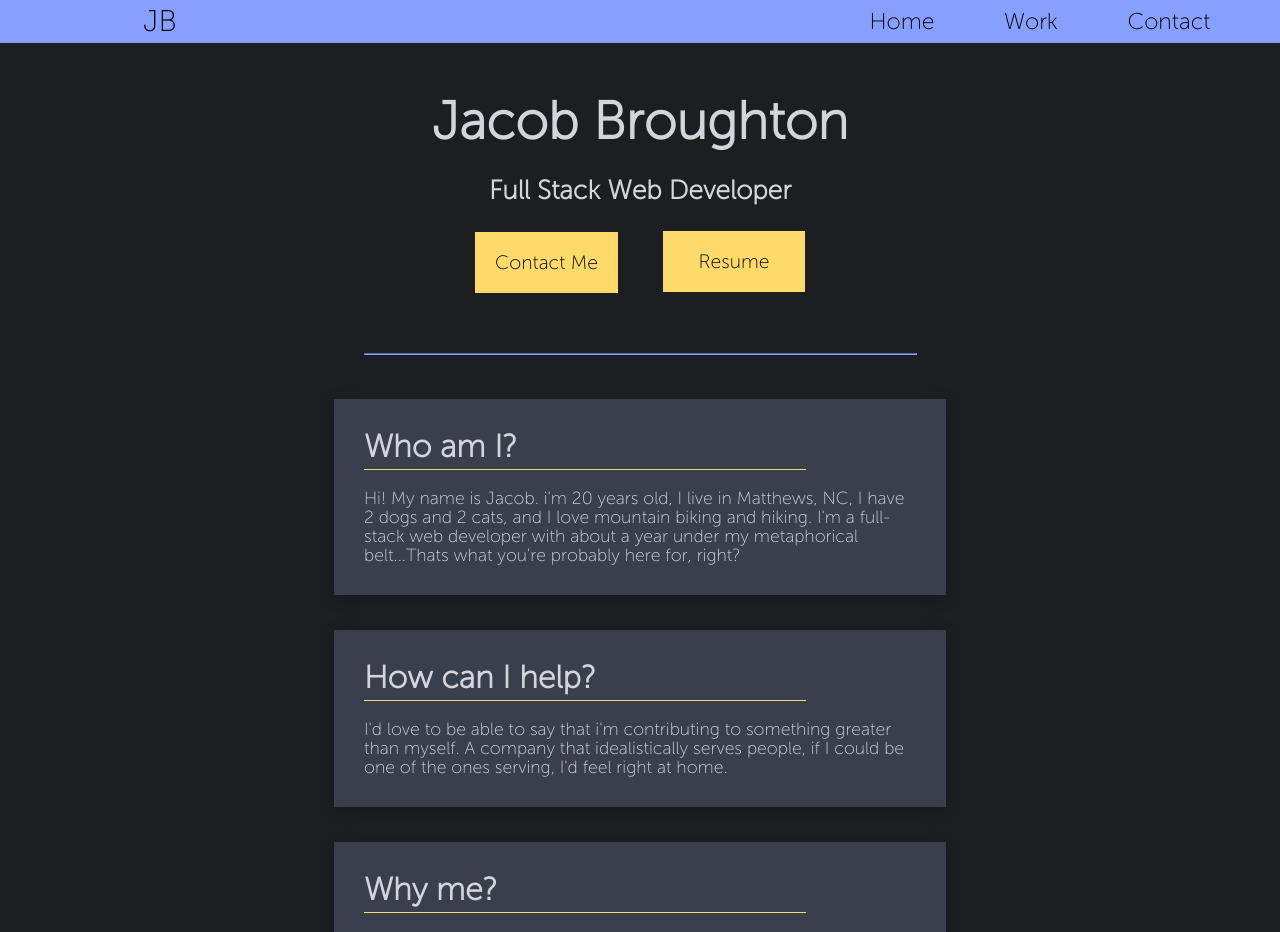
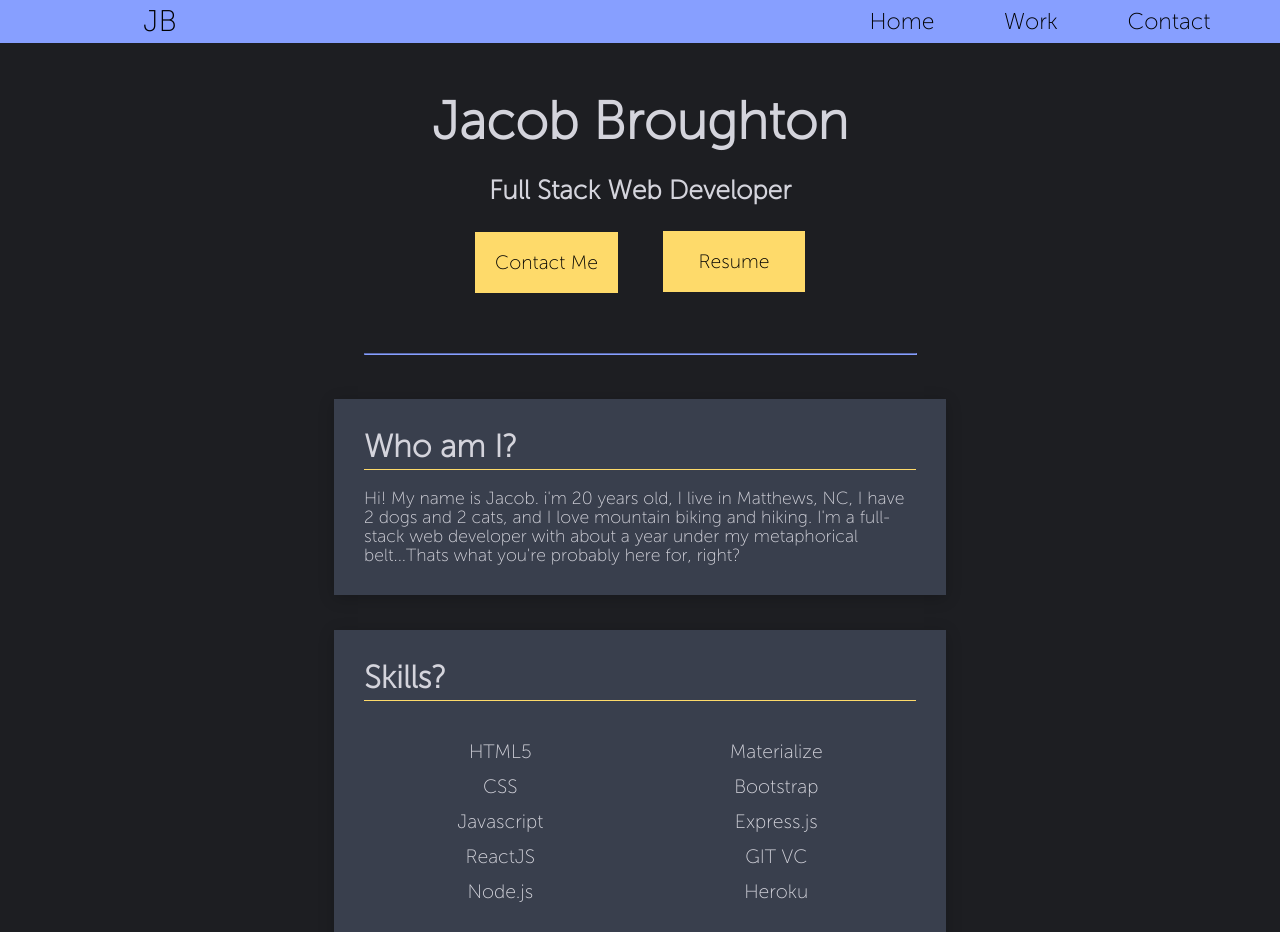
Before and after one commit to jacobbroughton/Portfolio-Heroku, a React (Create React App) app in the folder client/: page / in a window 1280 px wide. Shown: the top 932 px of the page. Built offline with nearby package versions, Linux system fonts and the light colour scheme; a web font is replaced by a local one.

Commit message:
added skills list to front page

```diff
--- a/client/src/components/Home/Home.css
+++ b/client/src/components/Home/Home.css
@@ -23,3 +23,9 @@
 #downloadP{
     margin: 0;
 }
+
+#skillsWindow{
+    padding-bottom: 2%;
+}
+
+@media(max-width: 400px) { #skillsWindow{ padding-top: 5%; padding-bottom: 0;}}
--- a/client/src/components/Home/Home.js
+++ b/client/src/components/Home/Home.js
@@ -15,10 +15,10 @@ class Home extends Component {
                         <Name>Jacob Broughton</Name>
                         <Statement>Full Stack Web Developer</Statement>
                         <Buttons>
-                        <Link id="contactMeLink" to="/contact">
-                            <ContactButton>Contact Me</ContactButton>
-                        </Link>
-                        <a id="downloadLink" href={Resume} download><DownloadResume><p id="downloadP">Resume</p></DownloadResume></a>
+                            <Link id="contactMeLink" to="/contact">
+                                <ContactButton>Contact Me</ContactButton>
+                            </Link>
+                            <a id="downloadLink" href={Resume} download><DownloadResume><p id="downloadP">Resume</p></DownloadResume></a>
                         </Buttons>
 
 
@@ -29,13 +29,29 @@ class Home extends Component {
                             <WindowHead>Who am I?</WindowHead>
                             <WindowPara>Hi! My name is Jacob. i'm 20 years old, I live in Matthews, NC, I have 2 dogs and 2 cats, and I love mountain biking and hiking. I'm a full-stack web developer with about a year under my metaphorical belt...Thats what you're probably here for, right?</WindowPara>
                         </Window>
-                        <Window>
-                            <WindowHead>How can I help?</WindowHead>
-                            <WindowPara>I'd love to be able to say that i'm contributing to something greater than myself. A company that idealistically serves people, if I could be one of the ones serving, I'd feel right at home.</WindowPara>
+                        <Window id="skillsWindow">
+                            <WindowHead>Skills?</WindowHead>
+                            <SkillsListDiv>
+                                <SkillUl>
+                                    <SkillLi>HTML5</SkillLi>
+                                    <SkillLi>CSS</SkillLi>
+                                    <SkillLi>Javascript</SkillLi>
+                                    <SkillLi>ReactJS</SkillLi>
+                                    <SkillLi>Node.js</SkillLi>
+                                </SkillUl>
+                                <SkillUl>
+                                    <SkillLi>Materialize</SkillLi>
+                                    <SkillLi>Bootstrap</SkillLi>
+                                    <SkillLi>Express.js</SkillLi>
+                                    <SkillLi>GIT VC</SkillLi>
+                                    <SkillLi>Heroku</SkillLi>
+                                </SkillUl>
+                            </SkillsListDiv>
+                            {/* <WindowPara>I'd love to be able to say that i'm contributing to something greater than myself. A company that idealistically serves people, if I could be one of the ones helping out, I'd feel right at home.</WindowPara> */}
                         </Window>
                         <Window>
                             <WindowHead>Why me?</WindowHead>
-                            <WindowPara>I absolutely love to learn. That sounds good right? Well in reality I just love to challenge myself to the point of crippling imposter-syndrome but with the ultimate end of being better than I was when I started. I care about the end result, always.</WindowPara>
+                            <WindowPara>I love to learn. I've always been one for self-teaching. Admittedly i'm not very good in the classroom setting, so i've had to get pretty good at teaching myself efficiently. I'm a positive person to be around, and I care about the work that I do. I also just really enjoy coding, designing, and solving problems in general. <br /> <br /> I'd love to be able to say that i'm contributing to something greater than myself. A company that idealistically serves people, if I could be one of the ones helping out, I'd feel right at home.</WindowPara>
                         </Window>
                     </WindowsDiv>
                 </MainDiv>
@@ -190,6 +206,7 @@ const WindowsDiv = styled.div`
 `
 
 const Window = styled.div`
+    width: 80%;
     margin-bottom: 35px;
     display: flex;
     flex-direction: column;
@@ -199,8 +216,10 @@ const Window = styled.div`
     color:#0f2027;
     background-color: #393f4d;
     max-width: 552px;
-    max-height: 179px;
+    max-height: 280px;
     padding: 30px;
+
+    @media(max-width: 602px) { max-height: 300px }
 
 
 
@@ -213,7 +232,8 @@ const WindowHead = styled.h3`
     color: #d4d4dc;
     border-bottom: solid 1px #feda6a;
     padding-bottom: 5px;
-    width: 80%;
+
+    @media(min-width:)
 
     @media(max-width: 500px) {
         font-size: 1.65rem
@@ -221,12 +241,10 @@ const WindowHead = styled.h3`
 
     @media(max-width: 450px) {
         font-size: 1.5rem
-        width: 85%;
     }
 
     @media(max-width: 400px) {
         font-size: 1.45rem;
-        width: 100%;
     }
 
     @media(max-width: 350px) {
@@ -265,3 +283,34 @@ const WindowPara = styled.p`
         font-size: 0.75rem;
     }
 `
+
+const SkillsListDiv = styled.div`
+    height: 100%;
+    width: 100%;
+    display: flex;
+    flex-direction: row;
+    justify-content: space-around;
+    align-self: center;
+    align-items: center;
+`
+
+const SkillColLeft = styled.div``
+
+const SkillColRight = styled.div``
+
+const SkillUl = styled.ul`
+    padding: 0;
+    display: flex;
+    flex-direction: column;
+    align-items: center;
+    justify-content: space-evenly;
+`
+
+const SkillLi = styled.li`
+    color: #d4d4dc;
+    margin: 7px;
+    margin-left: 0;
+    margin-right: 0;
+    @media(max-width: 400px){ font-size: 0.9rem }
+    list-style: none;
+`
--- a/client/src/components/Work/Work.css
+++ b/client/src/components/Work/Work.css
@@ -27,7 +27,7 @@
     margin-left: 0;
     margin-right: 0;
     max-width: 395px;
-    min-width: 250px;
+    min-width: 300px;
     display: flex;
     justify-content: center;
     align-items: center;
@@ -39,7 +39,7 @@
 
 
 
-@media(max-width: 550px) { .workWindow{ height: 75px; width: 100%;}}
-@media(max-width: 460px) { .workWindow{ font-size: 1.2rem; }}
+@media(max-width: 550px) { .workWindow{ height: 77px; width: 100%;}}
+@media(max-width: 460px) { .workWindow{ height: 80px; font-size: 1.2rem; }}
 @media(max-width: 420px) { .workWindow{ font-size: 1.15rem; }}
 @media(max-width: 395px) { .workWindow{ font-size: 1rem; }}
```
Also changed, not shown: 12 other files (tests, documents, lock files or other folders).
